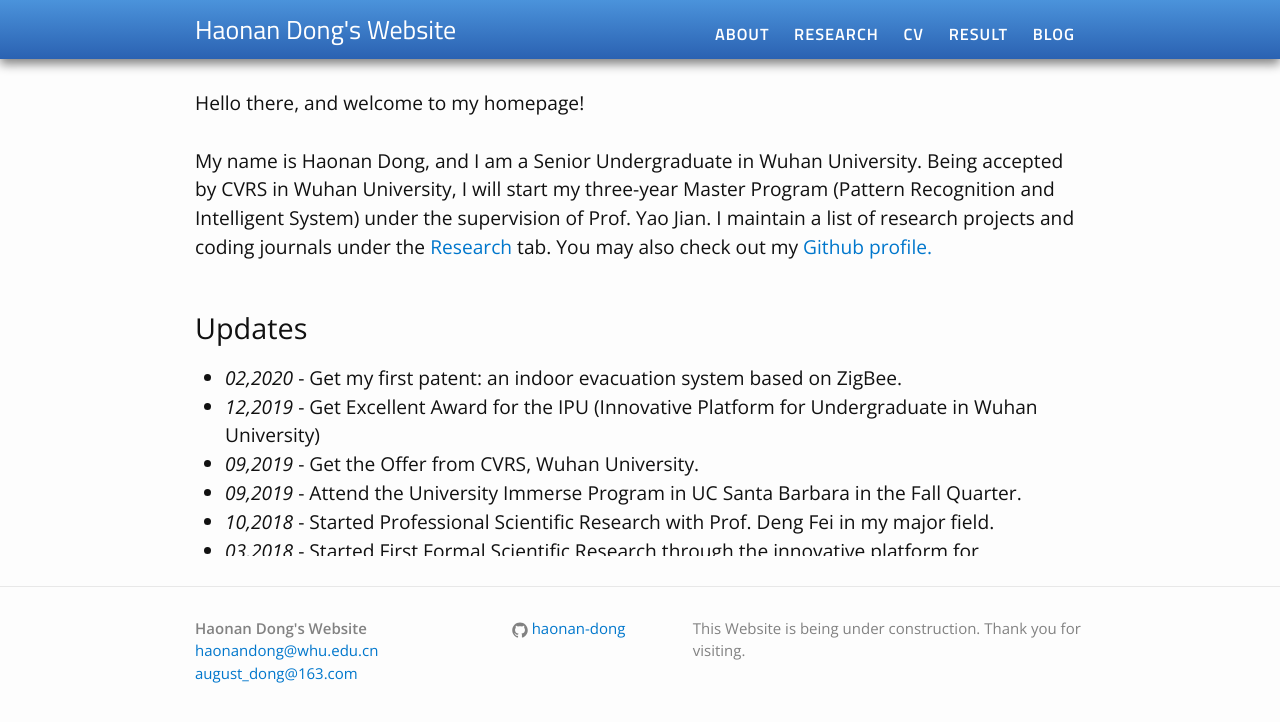
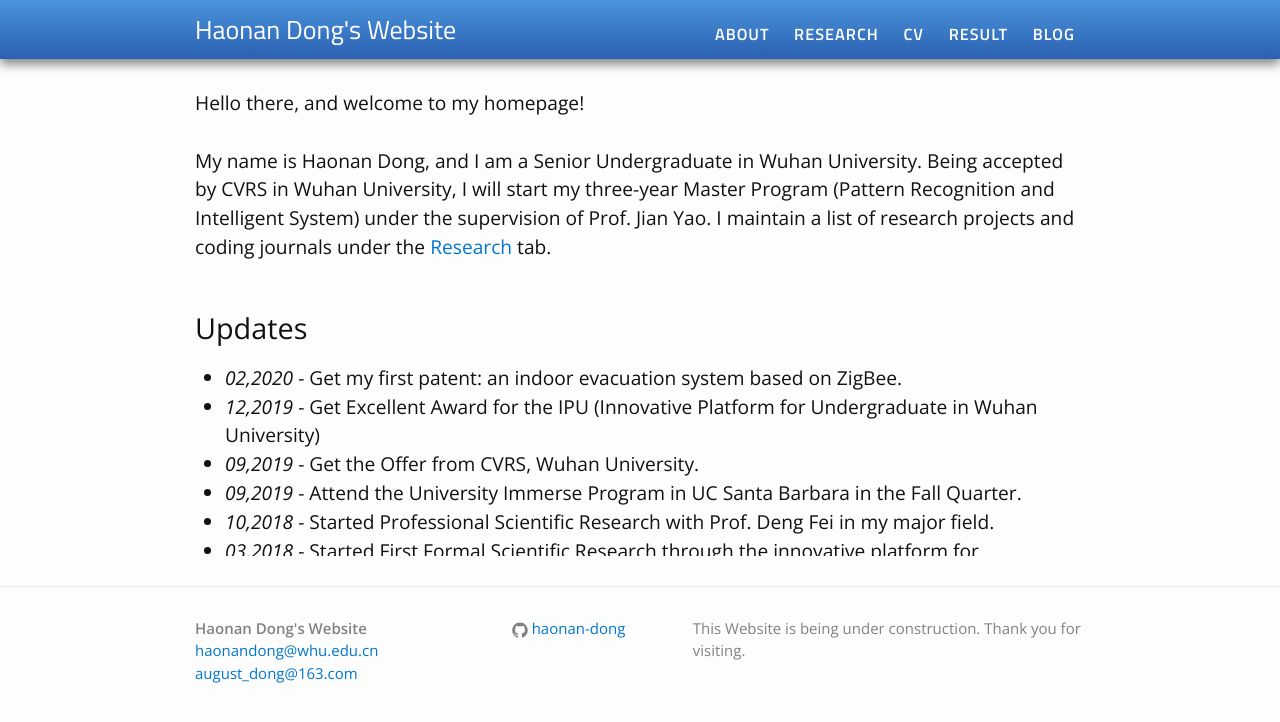
Before and after one commit to Haonan-DONG/Haonan-DONG.github.io, a Jekyll site: the page built from index.html, in a window 1280 px wide. Shown: the top 722 px of the page. Built offline with Jekyll 4.4.1, drawn with Linux system fonts in a browser that asks for light colours.

Commit message:
edit blog

```diff
--- a/index.html
+++ b/index.html
@@ -9,12 +9,10 @@
     in Wuhan University.
     Being accepted by CVRS in Wuhan University,
     I will start my three-year Master Program (Pattern Recognition and Intelligent System) under the supervision
-    of Prof. Yao Jian.
+    of Prof. Jian Yao.
 
 I maintain a list of research projects and coding journals under
-the <a href="/research/">Research</a> tab.
-You may also check out my <a href="">Github
-    profile.</a><br><br>
+the <a href="/research/">Research</a> tab. </a><br><br>
 
 </div>
 
```
Also changed, not shown: 4 other files.
